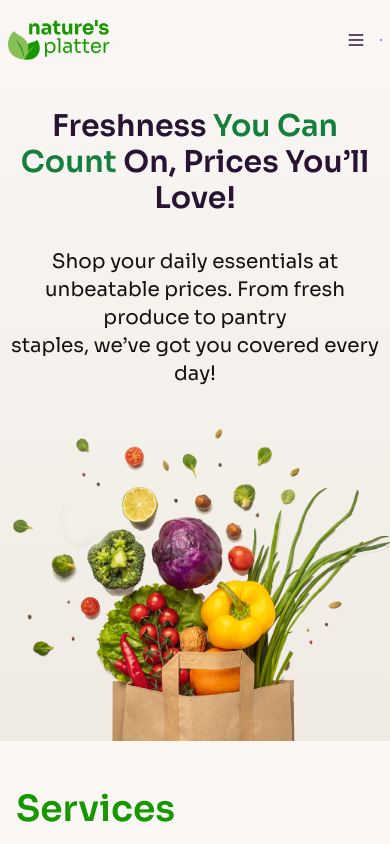
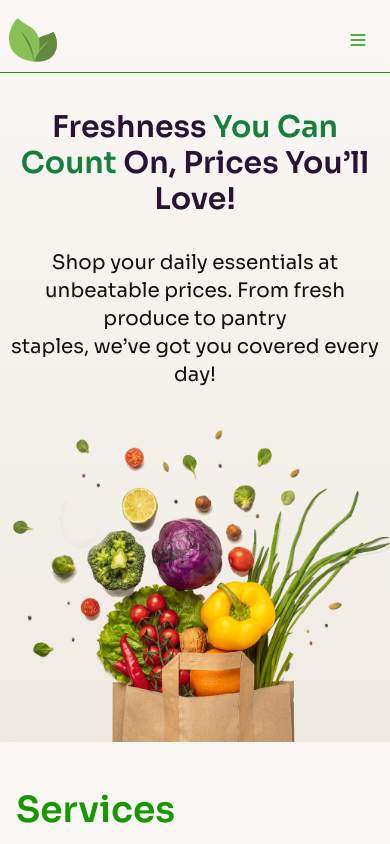
Before and after one commit to noorjp/Assignment_03_Category_0002, a plain HTML site: page index.html in a window 390 px wide. Shown: the top 844 px of the page. Drawn offline with nearby package versions, Linux system fonts and the light colour scheme.

Commit message:
updated all

```diff
--- a/index.html
+++ b/index.html
@@ -33,10 +33,11 @@
     <!-- header -->
     <header class="md:container max-w-screen-xl mx-auto pt-2 md:px-16 lg:px-28  bg-gradient-to-t from-[#EFEBE3] ... ">
         <nav>
-            <div class="navbar">
+            <div class="navbar border border-b-1 border-[#179800] border-t-0 lg:border-none border-l-0 border-r-0">
                 <div class="flex-1">
                     <div>
-                      <img class="h-10" src="assets/logo-header.png" alt="Logo">
+                      <img class="h-11 md:hidden " src="assets/Group.png" alt="">
+                      <img class="h-10 lg:flex hidden" src="assets/logo-header.png" alt="Logo">
                     </div>
                 </div>
                 <div class="flex-auto justify-center hidden lg:flex">
@@ -53,7 +54,7 @@
                   <a class="py-2 px-7  bg-[#179800] text-white rounded-md" href="#">Register</a>
                 </div>
                 <div class="flex-none lg:hidden  ">
-                  <button class="btn btn-square btn-ghost">
+                  <button class="btn btn-square text-[#179800] text-lg btn-ghost ">
                     <svg
                       xmlns="http://www.w3.org/2000/svg"
                       fill="none"
@@ -66,9 +67,6 @@
                         d="M4 6h16M4 12h16M4 18h16"></path>
                     </svg>
                   </button>
-                  <div class="border border-indigo-400">
-
-                  </div>
                 </div>
               </div>
         </nav>
```
Also changed, not shown: assets/Group.png (added).
